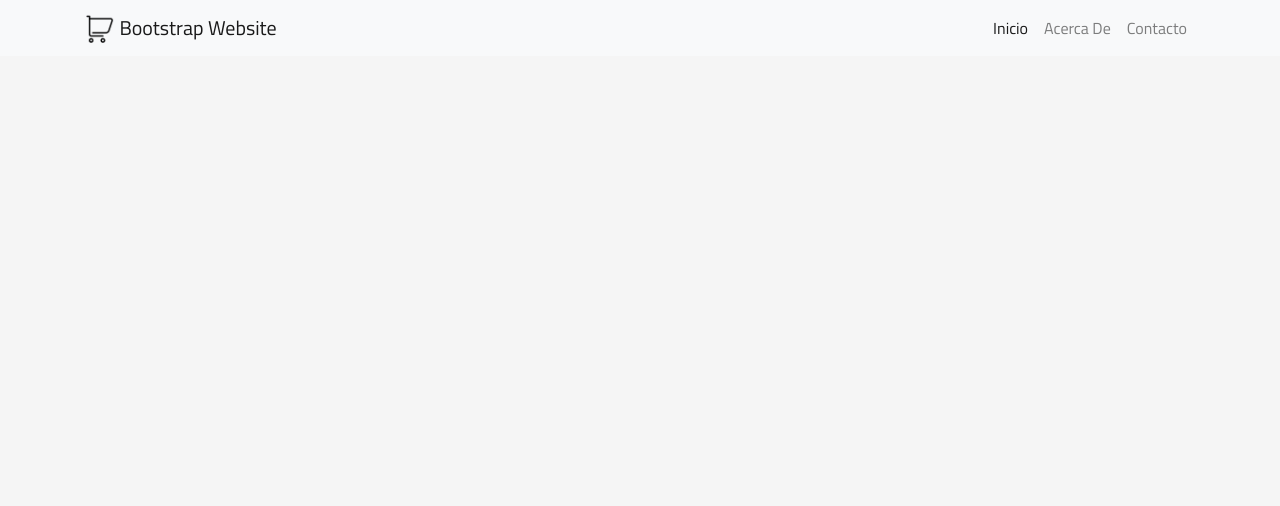
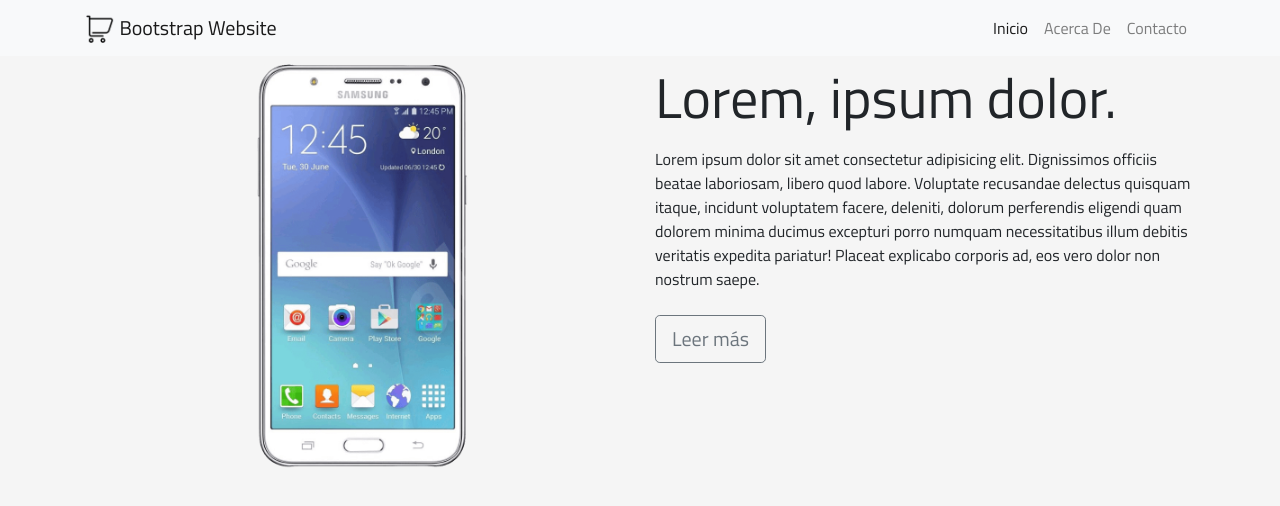
Before and after one commit to joseluisgs/bootstrap-website, a website: page src/index.html in a window 1280 px wide. Drawn offline with nearby package versions, Linux system fonts and the light colour scheme; files that its build step writes are made by us from their sources.

Commit message:
Cabecera

```diff
--- a/src/index.html
+++ b/src/index.html
@@ -17,7 +17,7 @@
 
 <body>
     <!-- NAVEGACION -->
-    <nav class="navbar navbar-expand-sm navbar-light bg-light">
+    <nav class="navbar navbar-expand-sm navbar-light bg-light fixed-top">
         <!-- Meto un contenedor para que no esté pegado -->
         <div class="container">
             <!-- Marca e icono -->
@@ -48,6 +48,25 @@
         </div>
     </nav>
 
+    <!-- CABECERA -->
+    <header id="header">
+        <div class="container mt-5">
+            <div class="row pt-3">
+                <div class="col-md-6">
+                    <div class="header-content-left">
+                        <img src="images/image1.png" style="width: 100%">
+                    </div>
+                </div>
+                <div class="col-md-6">
+                    <div class="header-content-right">
+                        <h1 class="display-4">Lorem, ipsum dolor.</h1>
+                        <p class="mt-3">Lorem ipsum dolor sit amet consectetur adipisicing elit. Dignissimos officiis beatae laboriosam, libero quod labore. Voluptate recusandae delectus quisquam itaque, incidunt voluptatem facere, deleniti, dolorum perferendis eligendi quam dolorem minima ducimus excepturi porro numquam necessitatibus illum debitis veritatis expedita pariatur! Placeat explicabo corporis ad, eos vero dolor non nostrum saepe.</p>
+                        <a href="#" class="btn btn-outline-secondary btn-lg mt-2">Leer más</a>
+                    </div>
+                </div>
+            </div>
+        </div>
+    </header>
     <!-- SCRIPTS -->
     <!-- SCROLLREVEAL-->
     <script src="https://unpkg.com/scrollreveal"></script>
```
Also changed, not shown: src/images/image0.gif (added), src/images/image1.png (added), src/images/image2.png (added), src/images/smartphones.png (added).
